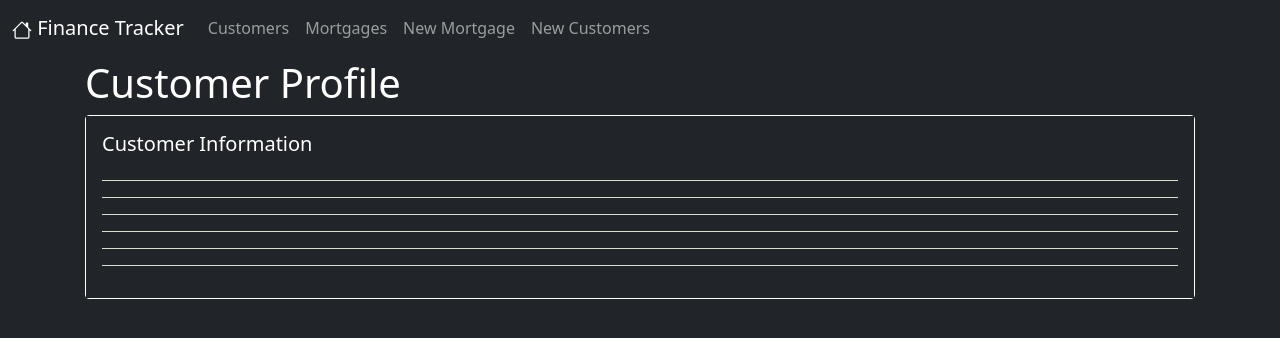
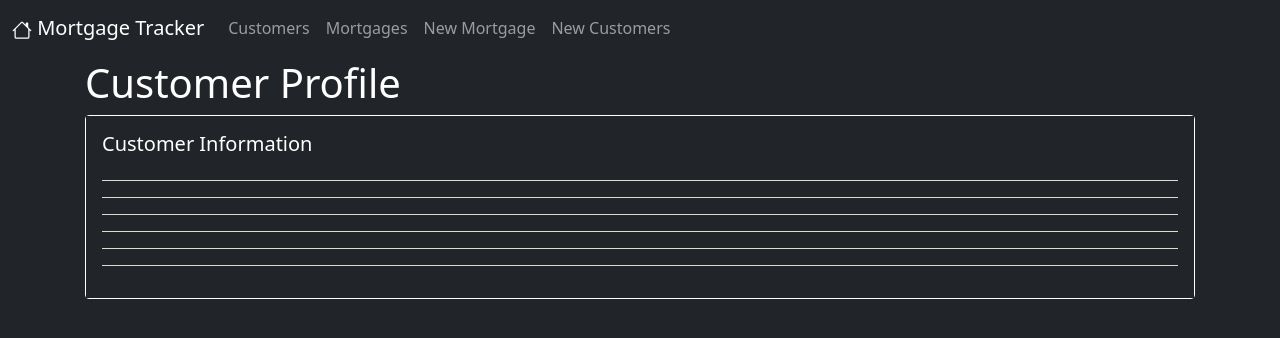
Before and after one commit to 5sidd/Nueda-Frontend, a website: page customer.html in a window 1280 px wide. Drawn offline with nearby package versions, Linux system fonts and the light colour scheme; files whose address does not match are found by name.

Commit message:
Changed titles

```diff
--- a/customer.html
+++ b/customer.html
@@ -22,7 +22,7 @@
                     <path
                         d="M8.707 1.5a1 1 0 0 0-1.414 0L.646 8.146a.5.5 0 0 0 .708.708L2 8.207V13.5A1.5 1.5 0 0 0 3.5 15h9a1.5 1.5 0 0 0 1.5-1.5V8.207l.646.647a.5.5 0 0 0 .708-.708L13 5.793V2.5a.5.5 0 0 0-.5-.5h-1a.5.5 0 0 0-.5.5v1.293zM13 7.207V13.5a.5.5 0 0 1-.5.5h-9a.5.5 0 0 1-.5-.5V7.207l5-5z" />
                 </svg>
-                Finance Tracker</a>
+                Mortgage Tracker</a>
             <button class="navbar-toggler" type="button" data-bs-toggle="collapse"
                 data-bs-target="#navbarSupportedContent" aria-controls="navbarSupportedContent" aria-expanded="false"
                 aria-label="Toggle navigation">
```
Also changed, not shown: home.html (+1 -1 lines).
